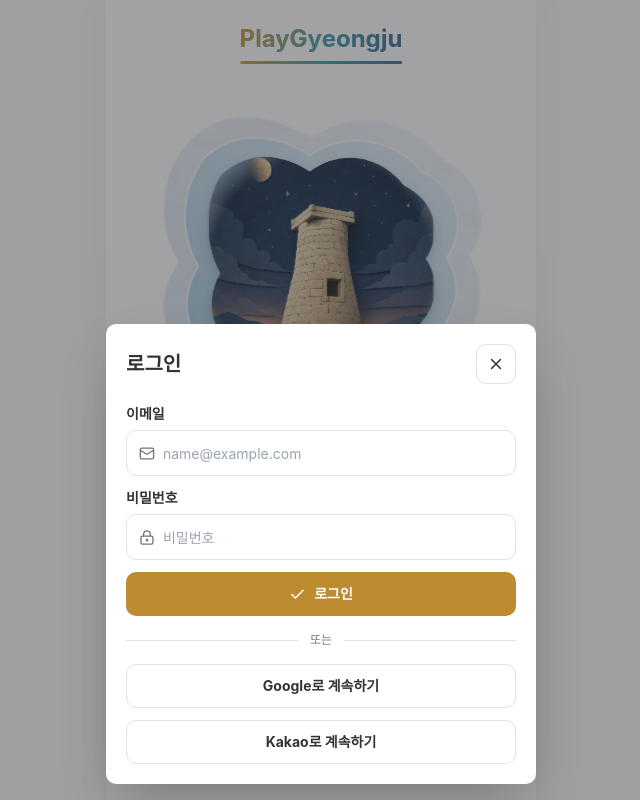
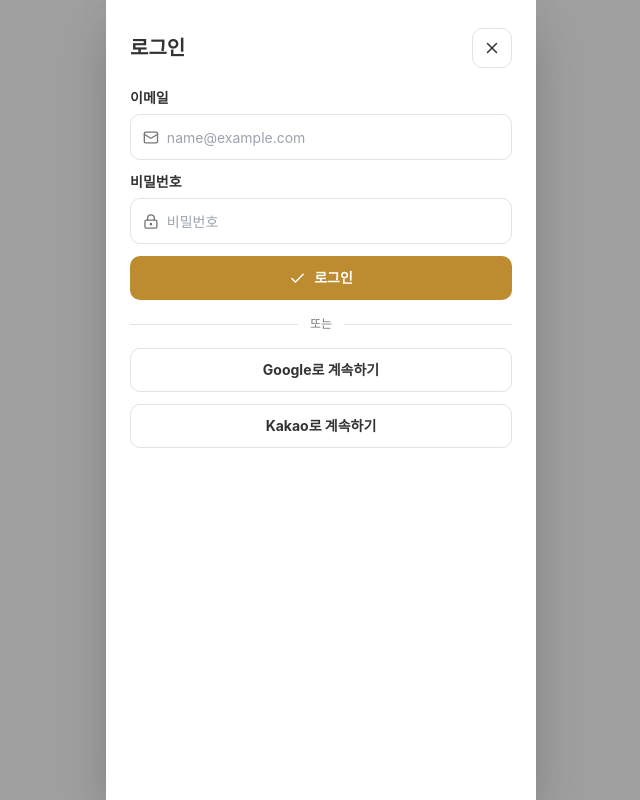
Before and after one commit to chaechae18/tourism-data-2026, a Next.js app in the folder frontend/: page / in a window 1280 px wide. Both pictures are taken after a click on the button "로그인". Shown: the whole page, without its empty margins (319-959 px from the left). Built offline with nearby package versions, Linux system fonts and the light colour scheme; no server answers.

Commit message:
feat(auth): present login as full-screen sheet

```diff
--- a/frontend/components/ui/AppModal.jsx
+++ b/frontend/components/ui/AppModal.jsx
@@ -5,8 +5,8 @@ export default function AppModal({ children, onClose, open, title }) {
   if (!open) return null;
 
   return (
-    <div className="fixed inset-0 z-50 flex items-end justify-center bg-[#343235]/45 p-4">
-      <section className="w-full max-w-[430px] rounded-xl bg-white p-5 shadow-2xl" aria-modal="true" role="dialog" aria-label={title}>
+    <div className="fixed inset-0 z-50 flex items-end justify-center bg-[#343235]/45">
+      <section className="app-modal-sheet h-[100svh] w-full max-w-[430px] overflow-y-auto bg-white px-6 py-7 shadow-2xl" aria-modal="true" role="dialog" aria-label={title}>
         <div className="mb-5 flex items-center justify-between gap-4">
           <h2 className="text-xl font-semibold text-[#343235]">{title}</h2>
           <IconButton icon={X} label="닫기" onClick={onClose} />
```
Also changed, not shown: 1 other file (tests, documents, lock files or other folders).
